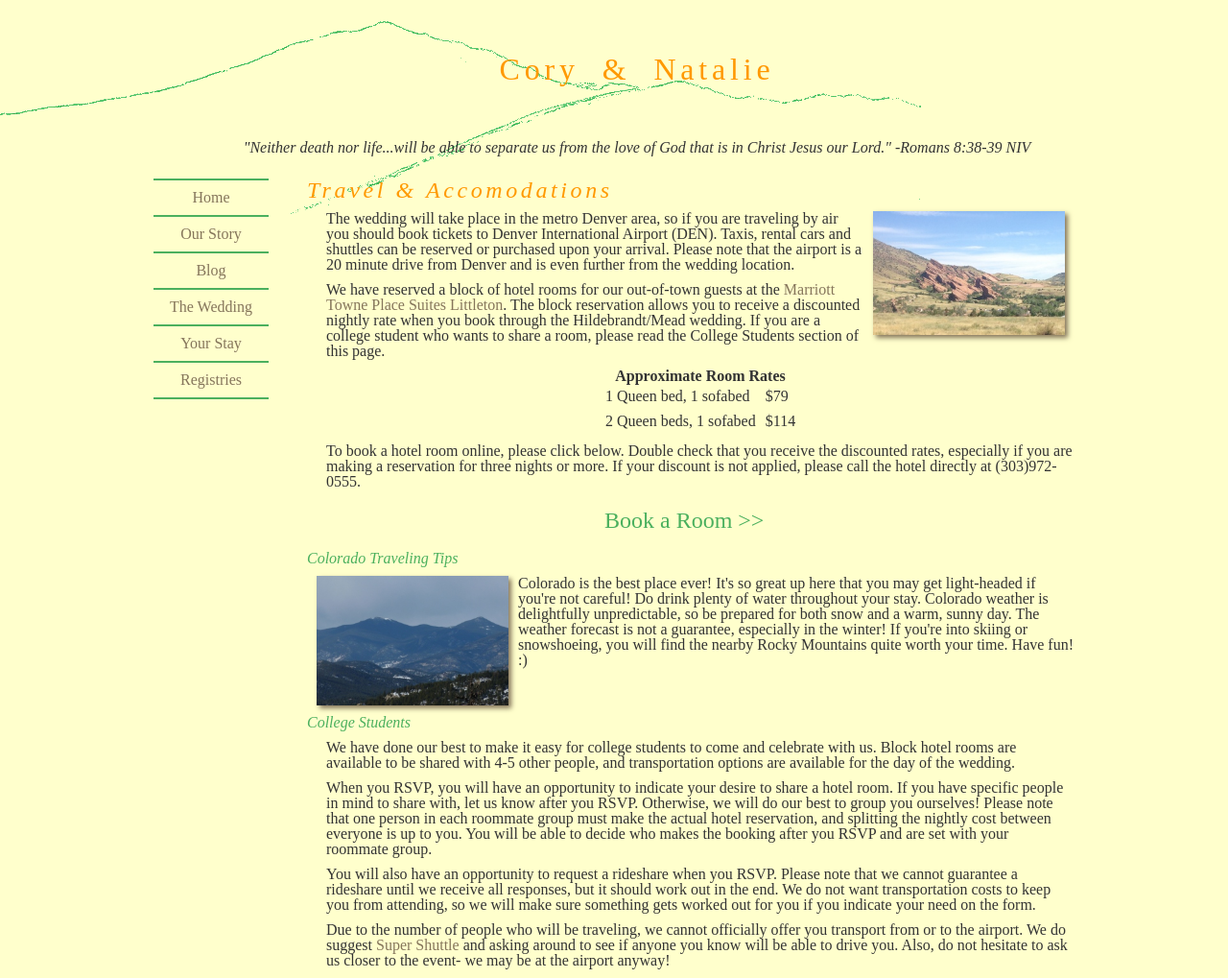
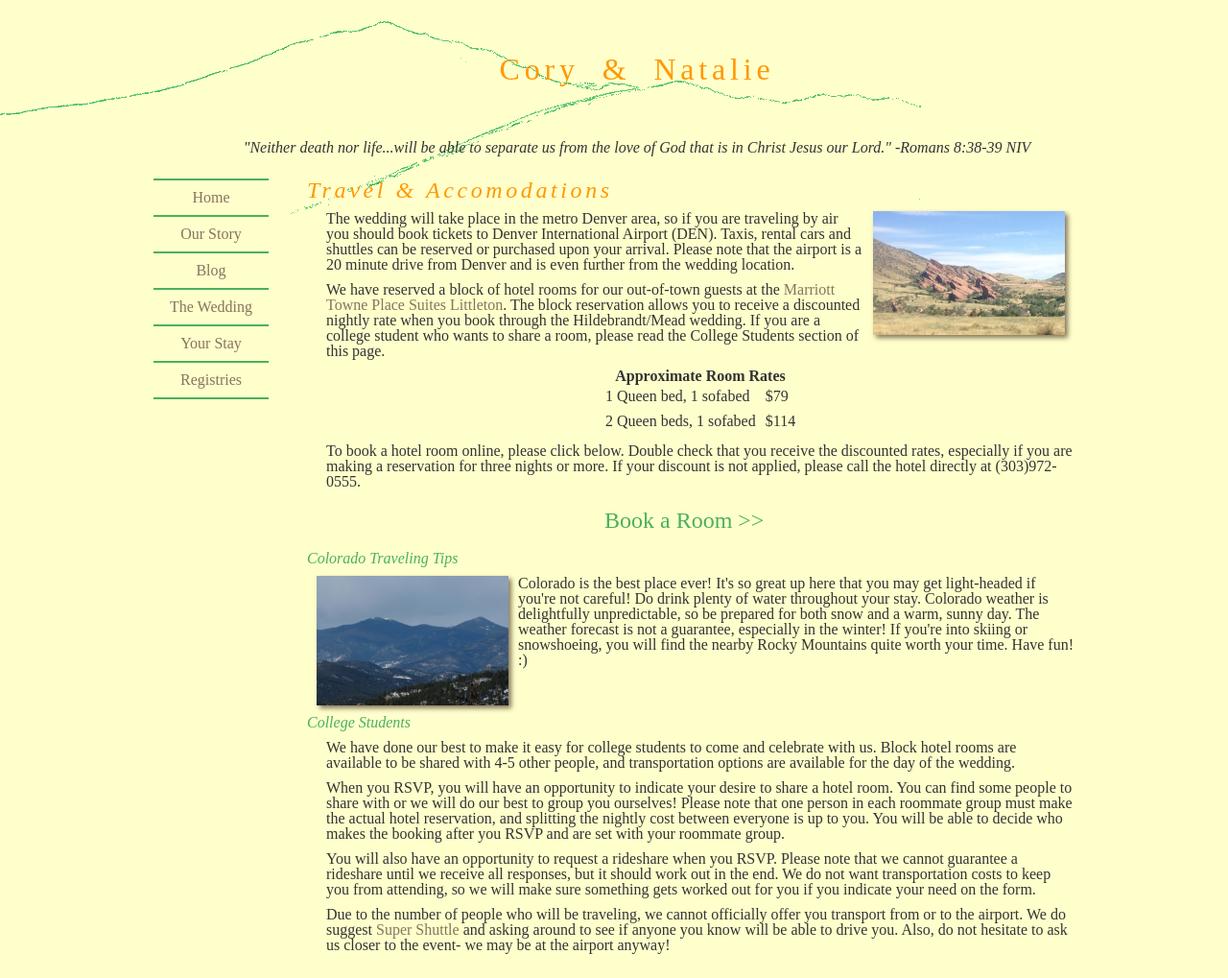
Before and after one commit to natalieh/wedding, a Jekyll site: the page built from travel/index.html, in a window 1280 px wide. Shown: the whole page at 96% size. Built offline with Jekyll 4.4.1, drawn with Linux system fonts in a browser that asks for light colours.

Commit message:
Update index.html

```diff
--- a/travel/index.html
+++ b/travel/index.html
@@ -44,7 +44,7 @@ layout: default
         We have done our best to make it easy for college students to come and celebrate with us.  Block hotel rooms are available to be shared with 4-5 other people, and transportation options are available for the day of the wedding.
     </p>
     <p>
-        When you RSVP, you will have an opportunity to indicate your desire to share a hotel room.  If you have specific people in mind to share with, let us know after you RSVP.  Otherwise, we will do our best to group you ourselves!  Please note that one person in each roommate group must make the actual hotel reservation, and splitting the nightly cost between everyone is up to you.  You will be able to decide who makes the booking after you RSVP and are set with your roommate group.
+        When you RSVP, you will have an opportunity to indicate your desire to share a hotel room.  You can find some people to share with or we will do our best to group you ourselves!  Please note that one person in each roommate group must make the actual hotel reservation, and splitting the nightly cost between everyone is up to you.  You will be able to decide who makes the booking after you RSVP and are set with your roommate group.
     </p>
     <p>
         You will also have an opportunity to request a rideshare when you RSVP.  Please note that we cannot guarantee a rideshare until we receive all responses, but it should work out in the end.  We do not want transportation costs to keep you from attending, so we will make sure something gets worked out for you if you indicate your need on the form.
```
